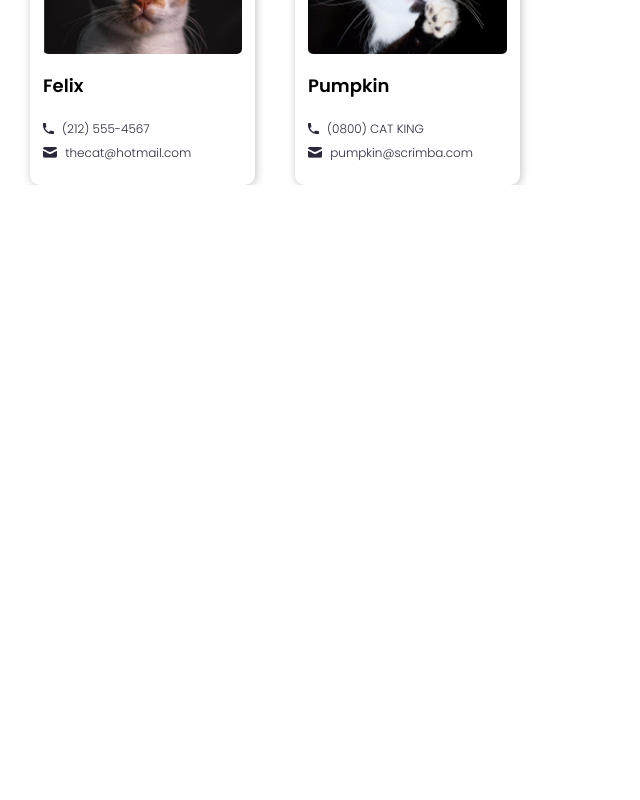
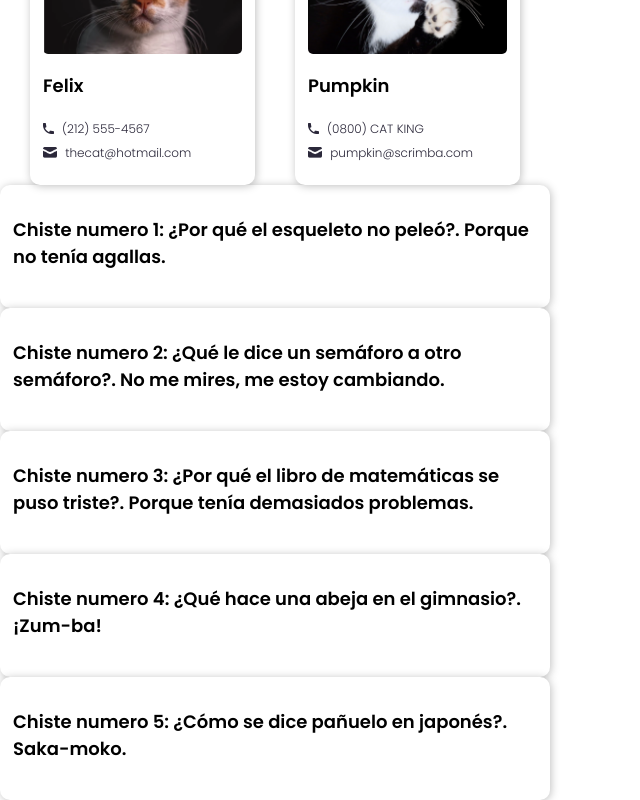
Before and after one commit to crcascr/React-Learning, a React (Create React App) app in the folder airbnb-experiences-clon/: page / in a window 1280 px wide. Shown: the part 1254-2054 px from the top of the page, without its empty margins (0-640 px from the left). Before the commit the page ends 1439 px from the top, so only its background shows below. Built offline with nearby package versions, Linux system fonts and the light colour scheme.

Commit message:
Practica de props

```diff
--- a/airbnb-experiences-clon/src/Airbnb-experiences.js
+++ b/airbnb-experiences-clon/src/Airbnb-experiences.js
@@ -3,6 +3,7 @@ import Navbar from "./components/Navbar";
 import Hero from "./components/Hero";
 import Card from "./components/Card";
 import Contact from "./components/Contact";
+import Joke from "./components/Joke";
 
 function AirbnbExperiences() {
   return (
@@ -34,6 +35,26 @@ function AirbnbExperiences() {
         phone="(0800) CAT KING"
         email="pumpkin@scrimba.com"/>
       </div>
+      <Joke
+      numero="1"
+      inicio="¿Por qué el esqueleto no peleó?"
+      fin="Porque no tenía agallas."/>
+      <Joke
+      numero="2"
+      inicio=" ¿Qué le dice un semáforo a otro semáforo?"
+      fin="No me mires, me estoy cambiando."/>
+      <Joke
+      numero="3"
+      inicio="¿Por qué el libro de matemáticas se puso triste?"
+      fin="Porque tenía demasiados problemas."/>
+      <Joke
+      numero="4"
+      inicio="¿Qué hace una abeja en el gimnasio?"
+      fin="¡Zum-ba!"/>
+      <Joke
+      numero="5"
+      inicio="¿Cómo se dice pañuelo en japonés?"
+      fin="Saka-moko."/>
     </div>
   );
 }
--- /dev/null
+++ b/airbnb-experiences-clon/src/components/Joke.js
@@ -0,0 +1,11 @@
+import React from "react";
+
+function Joke(props) {
+  return (
+    <div className="contact-card">
+      <h3>Chiste numero {props.numero}: {props.inicio}. {props.fin}</h3>
+    </div>
+  );
+}
+
+export default Joke;
```
